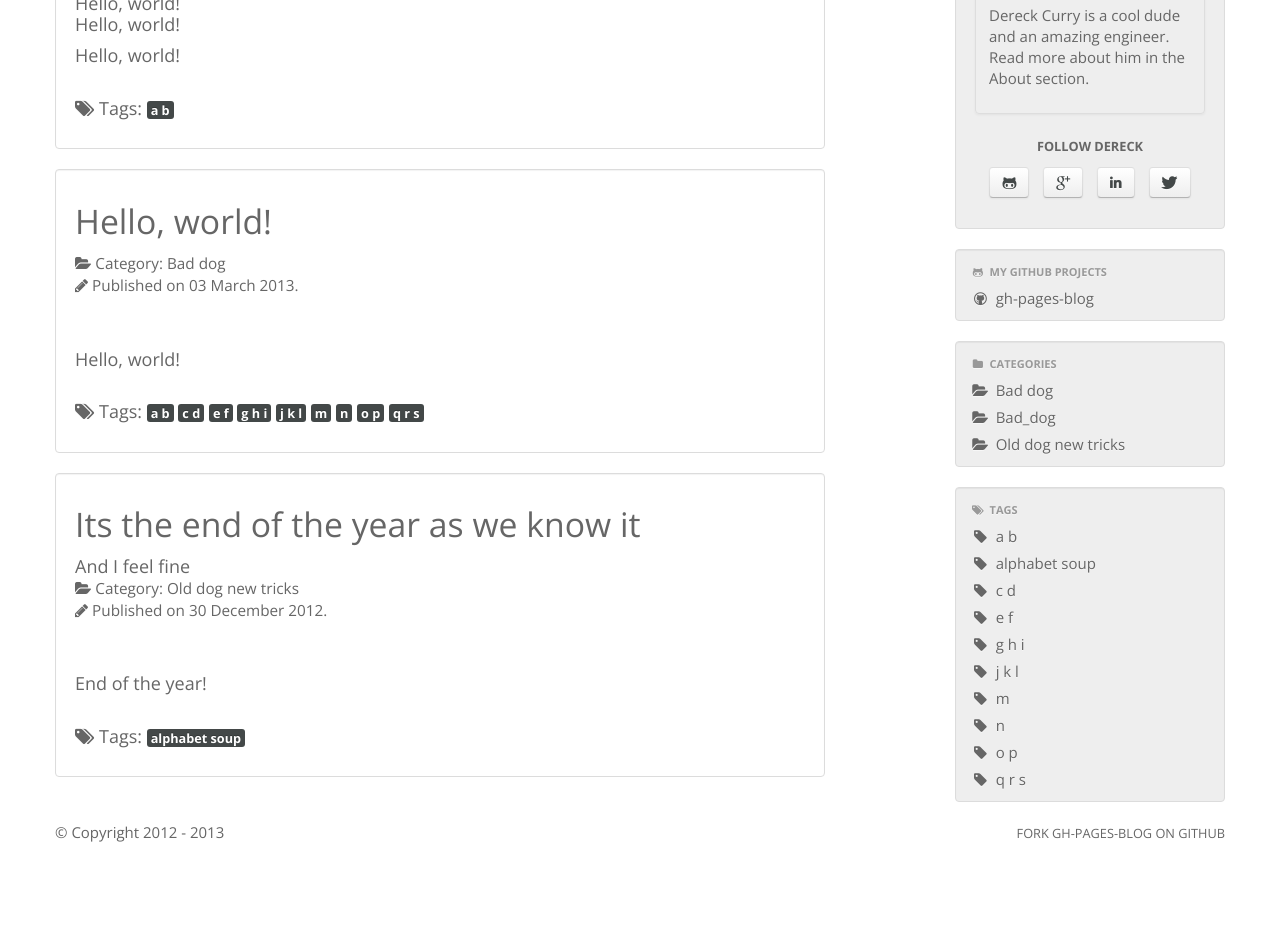
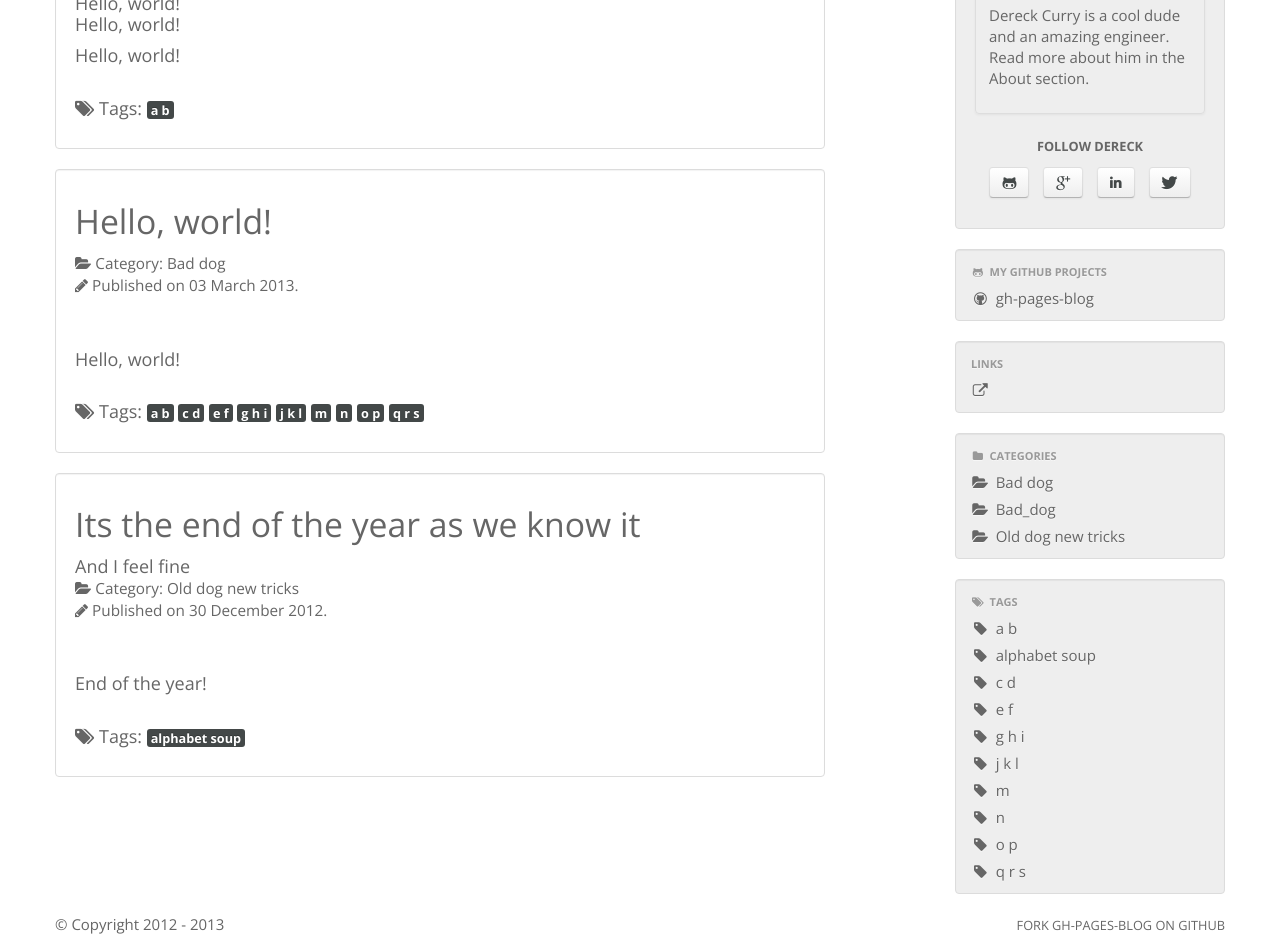
Before and after one commit to thedereck/thedereck.github.com, a Jekyll site: the page built from index.html, in a window 1280 px wide, cut to the strip 292-1228 px from the top of the page. Built offline with Jekyll 4.4.1, drawn with Linux system fonts in a browser that asks for light colours; before the commit the page ends 1136 px from its top, so only the background shows below that.

Commit message:
More links support

```diff
--- a/_config.yml
+++ b/_config.yml
@@ -29,6 +29,8 @@ sections:
     social_links :
       enabled : true
   github_projects :
+    enabled : true
+  links :
     enabled : true
   categories :
     enabled : true
```
